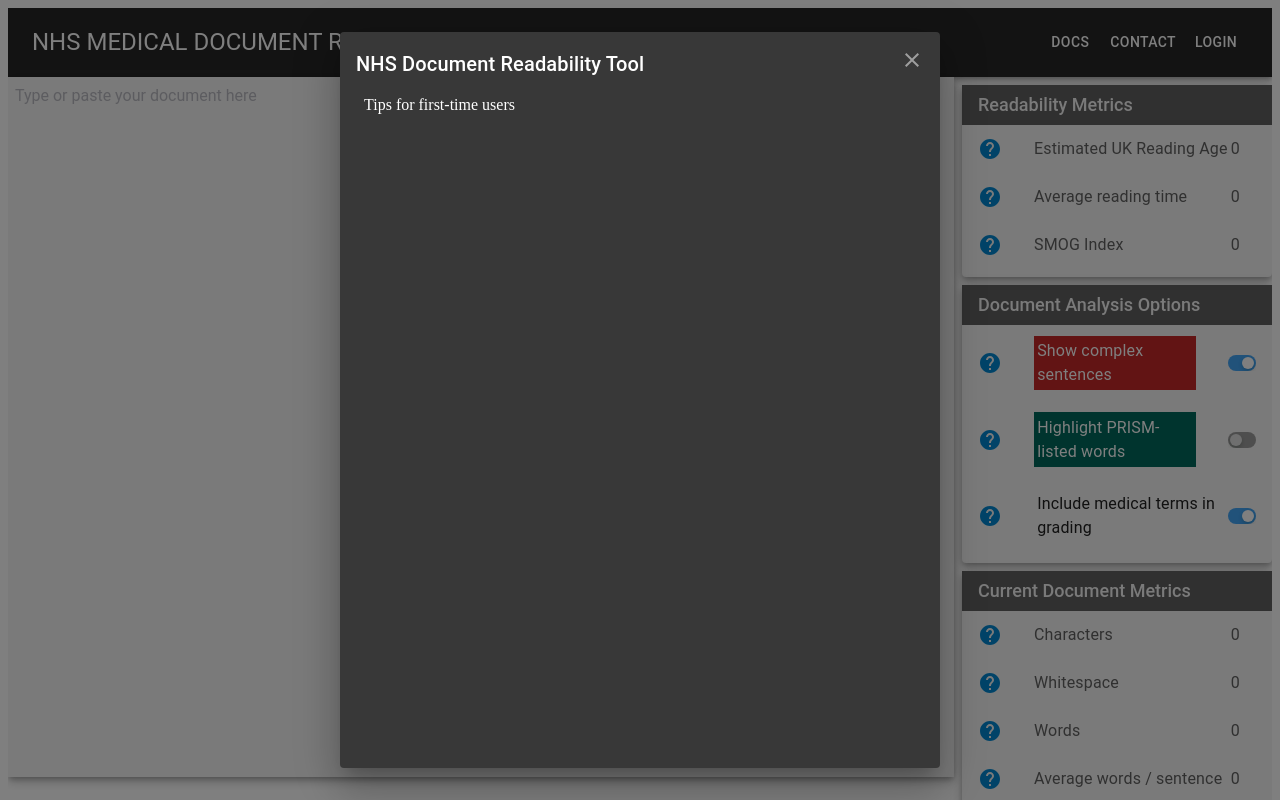
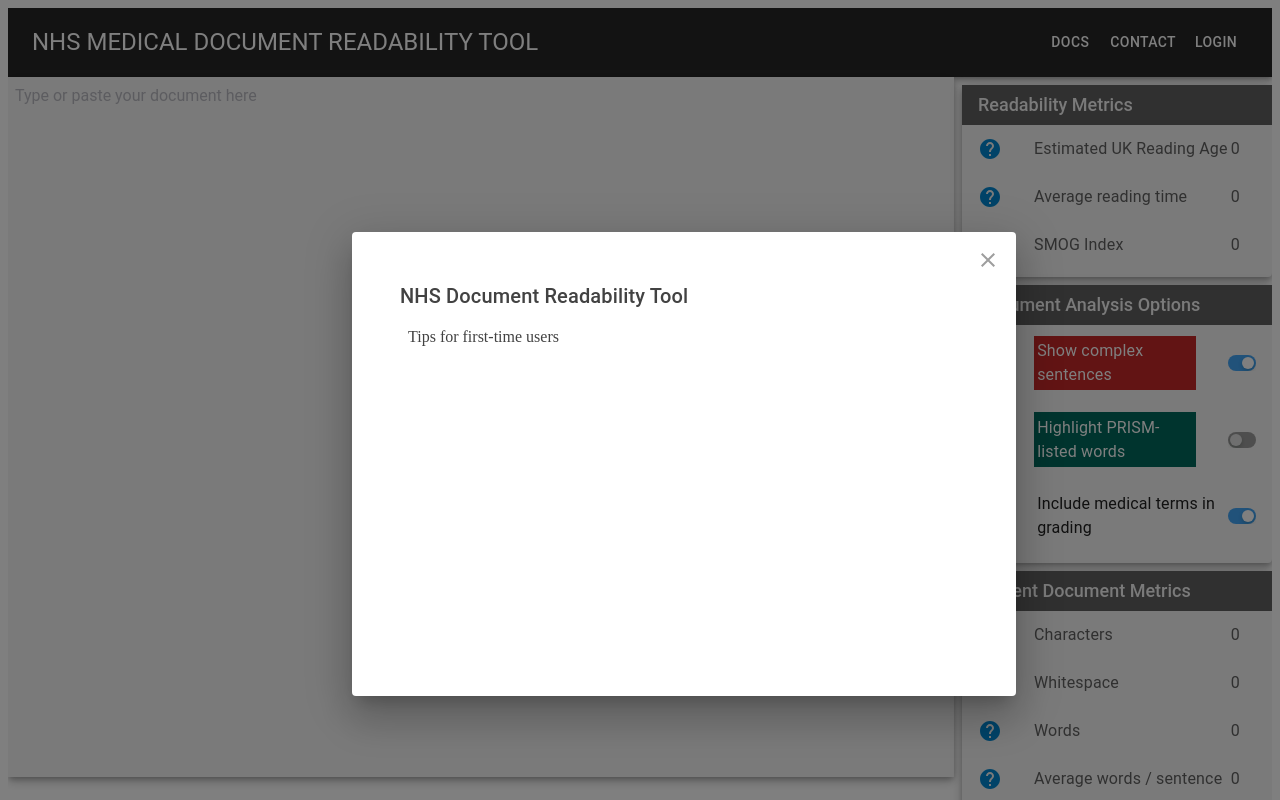
Before and after one commit to NewcastleRSE/nhs_readability_react, a React (Create React App) app: page / in a window 1280 px wide. Shown: the top 800 px of the page. Built offline with nearby package versions, Linux system fonts and the light colour scheme.

Commit message:
First time tips window

```diff
--- a/src/components/App.js
+++ b/src/components/App.js
@@ -12,8 +12,8 @@
     render() {
         return (
             <ThemeProvider theme={darkTheme}>
-                <FirstTimeInstructionsBox />
                 <main>
+                    <FirstTimeInstructionsBox />
                     <NavigationBar />
                     <DocumentAnalyser />
                 </main>
--- a/src/components/FirstTimeInstructionsBox.js
+++ b/src/components/FirstTimeInstructionsBox.js
@@ -33,8 +33,15 @@
             // p: 4,
             '& .MuiDialog-container': {
                 '& .MuiPaper-root': {
-                    width: '100%',
-                    height: '100%'
+                    position: 'absolute',
+                    color: grey[800],
+                    top: '25%',
+                    left: '25%',
+                    width: '75%',
+                    height: '50%',
+                    bgcolor: 'white',
+                    boxShadow: 24,
+                    p: 4
                 }
             }
         };
```
